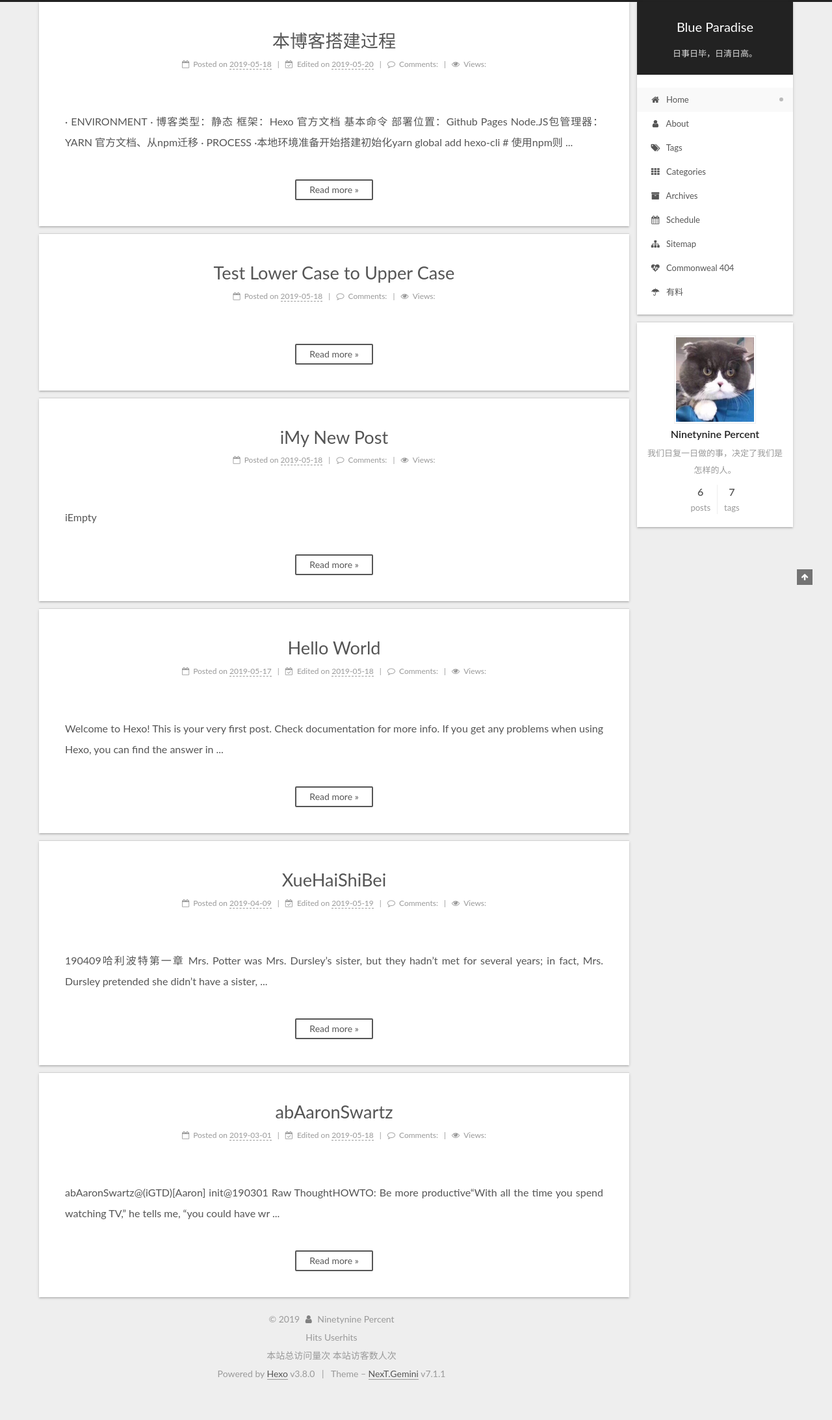
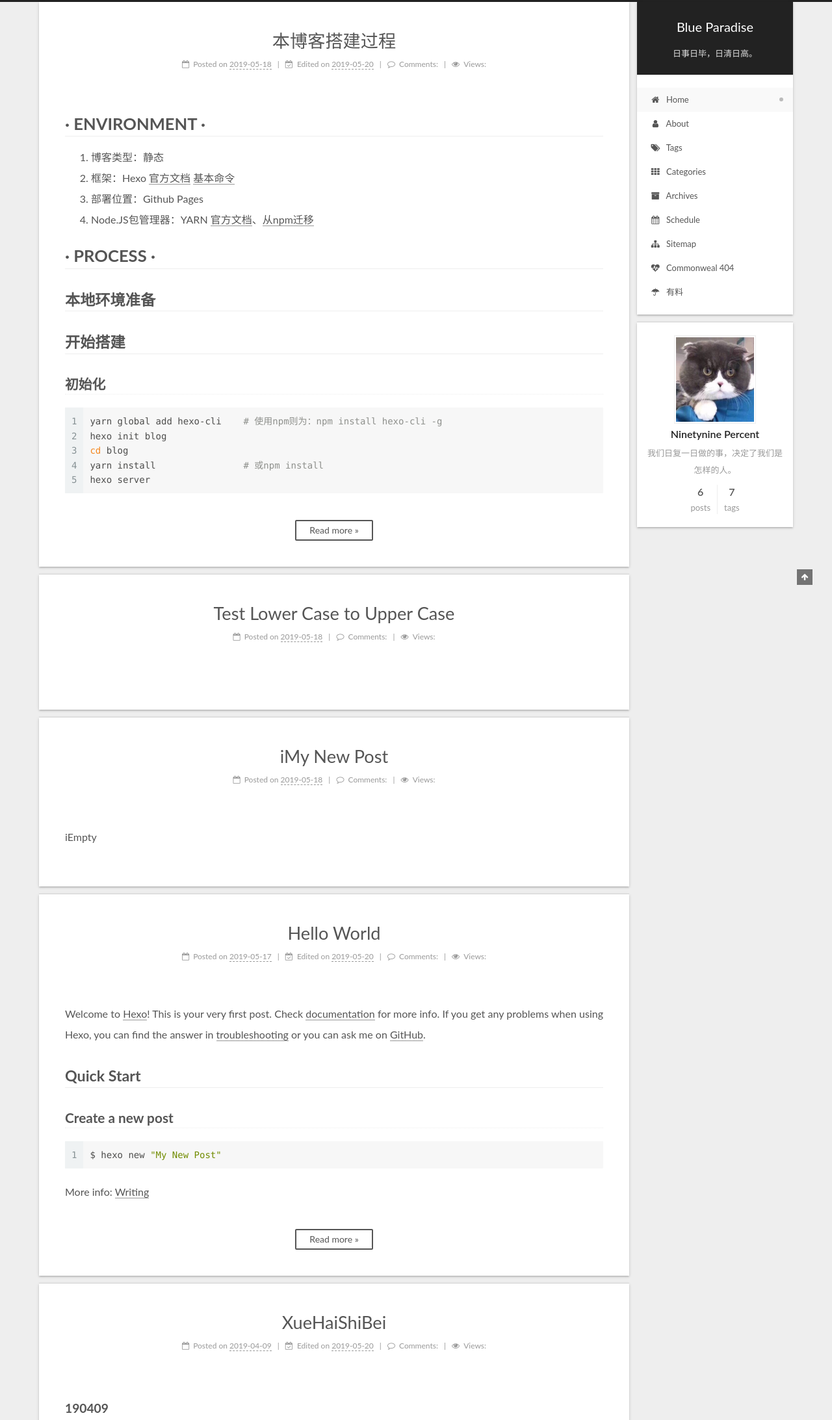
Before and after one commit to bParadise/bParadise.github.io, a plain HTML site: page index.html in a window 1280 px wide. Shown: the top 2185 px of the page at 65% size. Before the commit the page ends 2148 px from the top, so only its background shows below. Drawn offline with nearby package versions, Linux system fonts and the light colour scheme; some packages are replaced by stand-ins of ours; a script that the page names is missing.

Commit message:
set auto_excerpt false and add <!-- more --> for each MD

```diff
--- a/index.html
+++ b/index.html
@@ -496,7 +496,7 @@
 
                   <span class="post-meta-item-text">Edited on</span>
 
-                <time title="Modified: 2019-05-20 01:23:16" itemprop="dateModified" datetime="2019-05-20T01:23:16+08:00">2019-05-20</time>
+                <time title="Modified: 2019-05-20 01:41:08" itemprop="dateModified" datetime="2019-05-20T01:41:08+08:00">2019-05-20</time>
 
 
           </span>
@@ -555,17 +555,13 @@
 
 
 
-
-            <p>
-              · ENVIRONMENT ·
-博客类型：静态
-框架：Hexo 官方文档 基本命令
-部署位置：Github Pages
-Node.JS包管理器：YARN 官方文档、从npm迁移
-
-· PROCESS ·本地环境准备开始搭建初始化yarn global add hexo-cli    # 使用npm则
-              ...
-            </p>
+          <h1 id="·-ENVIRONMENT-·"><a href="#·-ENVIRONMENT-·" class="headerlink" title="· ENVIRONMENT ·"></a>· ENVIRONMENT ·</h1><ol>
+<li>博客类型：静态</li>
+<li>框架：Hexo <a href="https://hexo.io/zh-cn/" target="_blank" rel="noopener">官方文档</a> <a href="https://hexo.io/zh-cn/docs/commands" target="_blank" rel="noopener">基本命令</a></li>
+<li>部署位置：Github Pages</li>
+<li>Node.JS包管理器：YARN <a href="https://yarnpkg.com/zh-Hans/docs" target="_blank" rel="noopener">官方文档</a>、<a href="https://yarnpkg.com/zh-Hans/docs/migrating-from-npm" target="_blank" rel="noopener">从npm迁移</a></li>
+</ol>
+<h1 id="·-PROCESS-·"><a href="#·-PROCESS-·" class="headerlink" title="· PROCESS ·"></a>· PROCESS ·</h1><h2 id="本地环境准备"><a href="#本地环境准备" class="headerlink" title="本地环境准备"></a>本地环境准备</h2><h2 id="开始搭建"><a href="#开始搭建" class="headerlink" title="开始搭建"></a>开始搭建</h2><h3 id="初始化"><a href="#初始化" class="headerlink" title="初始化"></a>初始化</h3><figure class="highlight bash"><table><tr><td class="gutter"><pre><span class="line">1</span><br><span class="line">2</span><br><span class="line">3</span><br><span class="line">4</span><br><span class="line">5</span><br></pre></td><td class="code"><pre><span class="line">yarn global add hexo-cli    <span class="comment"># 使用npm则为：npm install hexo-cli -g</span></span><br><span class="line">hexo init blog</span><br><span class="line"><span class="built_in">cd</span> blog</span><br><span class="line">yarn install                <span class="comment"># 或npm install</span></span><br><span class="line">hexo server</span><br></pre></td></tr></table></figure>
           <!--noindex-->
 
             <div class="post-button text-center">
@@ -735,19 +731,8 @@ Node.JS包管理器：YARN 官方文档、从npm迁移
 
 
 
-            <p>
-
-
-            </p>
-          <!--noindex-->
-
-            <div class="post-button text-center">
-              <a class="btn" href="/2019/05/18/test-lower-case-to-upper-case/#more" rel="contents">
-                Read more &raquo;
-              </a>
-            </div>
-
-          <!--/noindex-->
+
+
 
 
     </div>
@@ -912,20 +897,9 @@ Node.JS包管理器：YARN 官方文档、从npm迁移
 
 
 
-            <p>
-              iEmpty
-
-
-            </p>
-          <!--noindex-->
-
-            <div class="post-button text-center">
-              <a class="btn" href="/2019/05/18/iMy-New-Post/#more" rel="contents">
-                Read more &raquo;
-              </a>
-            </div>
-
-          <!--/noindex-->
+            <p>iEmpty</p>
+
+
 
 
     </div>
@@ -1042,7 +1016,7 @@ Node.JS包管理器：YARN 官方文档、从npm迁移
 
                   <span class="post-meta-item-text">Edited on</span>
 
-                <time title="Modified: 2019-05-18 14:12:37" itemprop="dateModified" datetime="2019-05-18T14:12:37+08:00">2019-05-18</time>
+                <time title="Modified: 2019-05-20 01:40:20" itemprop="dateModified" datetime="2019-05-20T01:40:20+08:00">2019-05-20</time>
 
 
           </span>
@@ -1101,11 +1075,9 @@ Node.JS包管理器：YARN 官方文档、从npm迁移
 
 
 
-
-            <p>
-              Welcome to Hexo! This is your very first post. Check documentation for more info. If you get any problems when using Hexo, you can find the answer in
-              ...
-            </p>
+          <p>Welcome to <a href="https://hexo.io/" target="_blank" rel="noopener">Hexo</a>! This is your very first post. Check <a href="https://hexo.io/docs/" target="_blank" rel="noopener">documentation</a> for more info. If you get any problems when using Hexo, you can find the answer in <a href="https://hexo.io/docs/troubleshooting.html" target="_blank" rel="noopener">troubleshooting</a> or you can ask me on <a href="https://github.com/hexojs/hexo/issues" target="_blank" rel="noopener">GitHub</a>.</p>
+<h2 id="Quick-Start"><a href="#Quick-Start" class="headerlink" title="Quick Start"></a>Quick Start</h2><h3 id="Create-a-new-post"><a href="#Create-a-new-post" class="headerlink" title="Create a new post"></a>Create a new post</h3><figure class="highlight bash"><table><tr><td class="gutter"><pre><span class="line">1</span><br></pre></td><td class="code"><pre><span class="line">$ hexo new <span class="string">"My New Post"</span></span><br></pre></td></tr></table></figure>
+<p>More info: <a href="https://hexo.io/docs/writing.html" target="_blank" rel="noopener">Writing</a></p>
           <!--noindex-->
 
             <div class="post-button text-center">
@@ -1231,7 +1203,7 @@ Node.JS包管理器：YARN 官方文档、从npm迁移
 
                   <span class="post-meta-item-text">Edited on</span>
 
-                <time title="Modified: 2019-05-19 09:51:03" itemprop="dateModified" datetime="2019-05-19T09:51:03+08:00">2019-05-19</time>
+                <time title="Modified: 2019-05-20 01:40:56" itemprop="dateModified" datetime="2019-05-20T01:40:56+08:00">2019-05-20</time>
 
 
           </span>
@@ -1290,13 +1262,19 @@ Node.JS包管理器：YARN 官方文档、从npm迁移
 
 
 
-
-            <p>
-              190409哈利波特第一章
-
-Mrs. Potter was Mrs. Dursley’s sister, but they hadn’t met for several years; in fact, Mrs. Dursley pretended she didn’t have a sister,
-              ...
-            </p>
+          <h4 id="190409"><a href="#190409" class="headerlink" title="190409"></a>190409</h4><p>哈利波特第一章</p>
+<ul>
+<li><p>Mrs. Potter was Mrs. Dursley’s sister, but they hadn’t met for several years; in fact, Mrs. Dursley pretended she didn’t have a sister, because her sister and her <strong>good-for-nothing</strong> husband were as unDursleyish as it was possible to be.</p>
+</li>
+<li><p>Mr. Dursley <strong>stopped dead</strong>. Fear flooded him. He looked back at the whisperers as if he wanted to say something to them, but thought better of it.</p>
+</li>
+<li><p>Dumbledore and Professor McGonagall bent forward over the bundle of blankets. Inside, just visible, was a baby boy, fast asleep. Under a tuft of jet-black hair over his forehead they could see a curiously shaped cut, like <strong>a bolt of lightning</strong>.</p>
+</li>
+</ul>
+<p>地道英语听力博客</p>
+<ul>
+<li>Chris: Sucker! You should have <strong>thrown a fit</strong>. I wouldn’t have taken it lying down. Listen to me. You should ditch that lunch and buy lunch instead, like me.</li>
+</ul>
           <!--noindex-->
 
             <div class="post-button text-center">
@@ -1422,7 +1400,7 @@ Mrs. Potter was Mrs. Dursley’s sister, but they hadn’t met for several years
 
                   <span class="post-meta-item-text">Edited on</span>
 
-                <time title="Modified: 2019-05-18 22:21:46" itemprop="dateModified" datetime="2019-05-18T22:21:46+08:00">2019-05-18</time>
+                <time title="Modified: 2019-05-20 01:40:34" itemprop="dateModified" datetime="2019-05-20T01:40:34+08:00">2019-05-20</time>
 
 
           </span>
@@ -1481,13 +1459,13 @@ Mrs. Potter was Mrs. Dursley’s sister, but they hadn’t met for several years
 
 
 
-
-            <p>
-              abAaronSwartz@(iGTD)[Aaron]
-init@190301
-Raw ThoughtHOWTO: Be more productive“With all the time you spend watching TV,” he tells me, “you could have wr
-              ...
-            </p>
+          <h1 id="abAaronSwartz"><a href="#abAaronSwartz" class="headerlink" title="abAaronSwartz"></a>abAaronSwartz</h1><p>@(iGTD)[Aaron]</p>
+<p>init@190301</p>
+<h1 id="Raw-Thought"><a href="#Raw-Thought" class="headerlink" title="Raw Thought"></a>Raw Thought</h1><h2 id="HOWTO-Be-more-productive"><a href="#HOWTO-Be-more-productive" class="headerlink" title="HOWTO: Be more productive"></a>HOWTO: Be more productive</h2><p>“With all the time you spend watching TV,” he tells me, “you could have written a novel by now.” It’s hard to disagree with the sentiment — writing a novel is undoubtedly a better use of time than watching TV — but what about the hidden assumption? Such comments imply that time is “fungible” — that time spent watching TV can just as easily be spent writing a novel. And sadly, that’s just not the case.</p>
+<p>Time has various levels of quality. If I’m walking to the subway station and I’ve forgotten my notebook, then it’s pretty hard for me to write more than a couple paragraphs. And it’s tough to focus when you keep getting interrupted. There’s also a mental component: sometimes I feel happy and motivated and ready to work on something, but other times I feel so sad and tired I can only watch TV.</p>
+<p>If you want to be more productive then, you have to recognize this fact and deal with it. First, you have to make the best of each kind of time. And second, you have to try to make your time higher-quality.</p>
+<p>Spend time efficiently<br>Choose good problems<br>Life is short (or so I’m told) so why waste it doing something dumb? It’s easy to start working on something because it’s convenient, but you should always be questioning yourself about it. Is there something more important you can work on? Why don’t you do that instead? Such questions are hard to face up to (eventually, if you follow this rule, you’ll have to ask yourself why you’re not working on the most important problem in the world) but each little step makes you more productive.</p>
+<p>This isn’t to say that all your time should be spent on the most important problem in the world. Mine certainly isn’t (after all, I’m writing this essay). But it’s definitely the standard against which I measure my life.</p>
           <!--noindex-->
 
             <div class="post-button text-center">
```
Also changed, not shown: 2019/03/01/abAaronSwartz/index.html (+3 -2 lines), 2019/04/09/XueHaiShiBei/index.html (+3 -2 lines), 2019/05/17/hello-world/index.html (+3 -2 lines), 2019/05/18/本博客搭建过程/index.html (+4 -3 lines).
